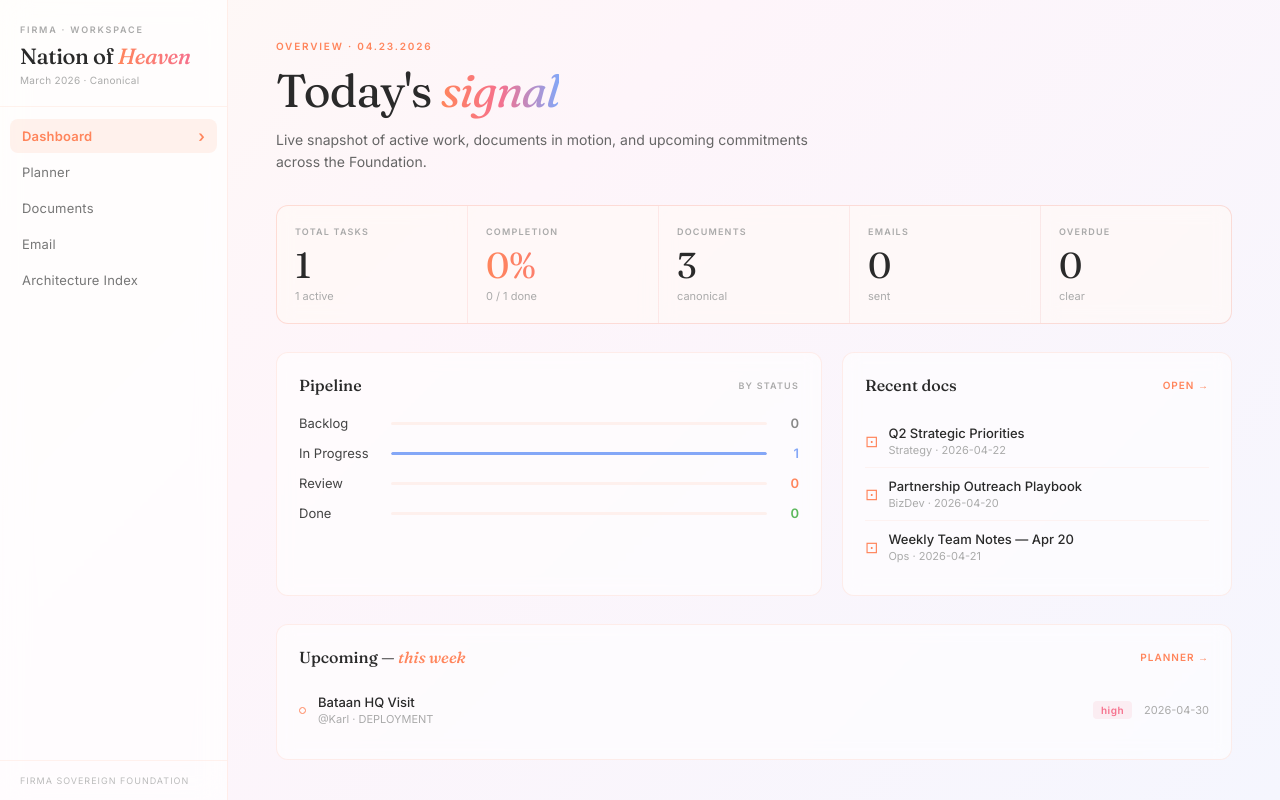
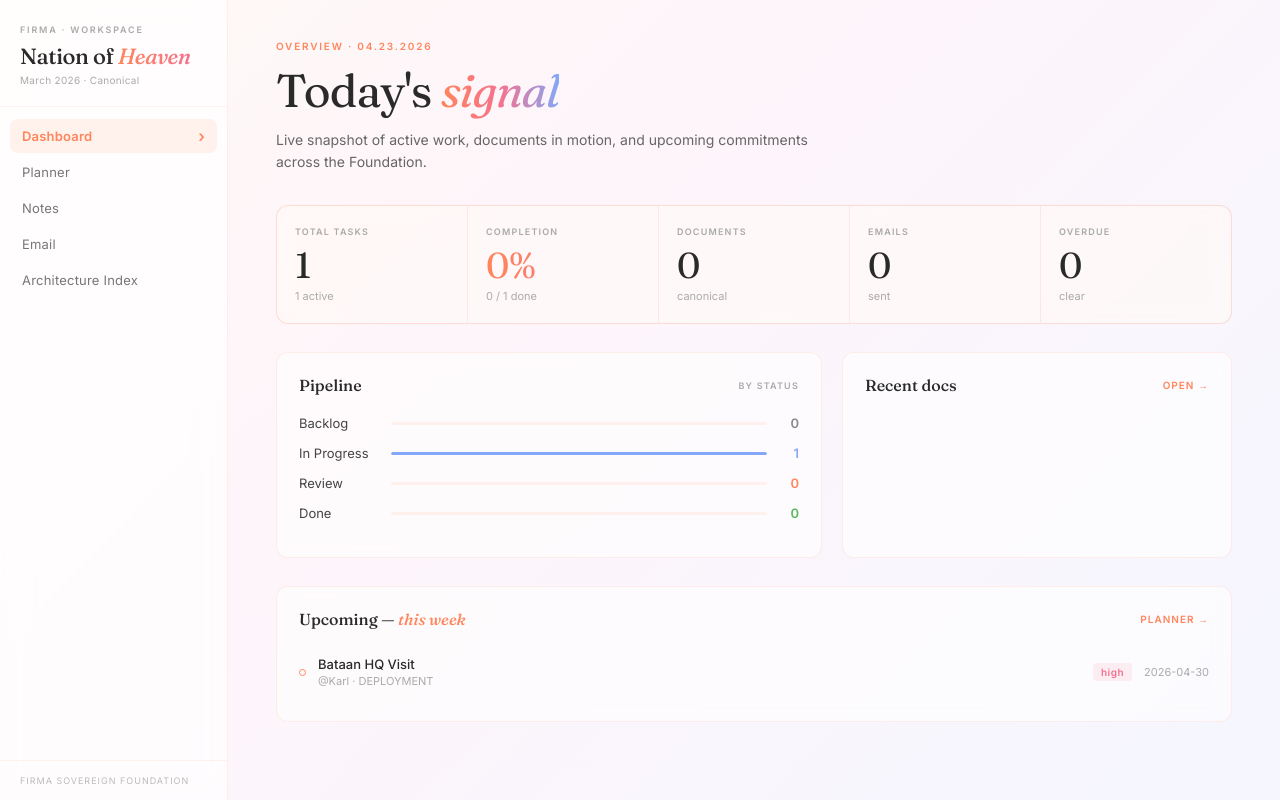
Before and after one commit to ksmntyt-max/firma-team-system, a React (Vite) app: page / in a window 1280 px wide. Built offline with nearby package versions, Linux system fonts and the light colour scheme.

Commit message:
fix: clear sample documents, rename Documents nav to Notes

```diff
--- a/src/App.jsx
+++ b/src/App.jsx
@@ -14,9 +14,6 @@ const INITIAL_TASKS = [
 ]
 
 const INITIAL_DOCUMENTS = [
-  { id: 1, title: 'Q2 Strategic Priorities', category: 'Strategy', badge: 'BRIEF', date: '2026-04-22', htmlContent: '<h2>Q2 Strategic Priorities</h2><p>This quarter we focus on three tracks: <strong>deployment</strong>, <strong>partnerships</strong>, and <strong>canonical documentation</strong>.</p><h3>Deployment</h3><p>Bataan Freeport activation, Africa corridor progress.</p><h3>Partnerships</h3><p>SRI integration, NSS co-development, Base membrane.</p>' },
-  { id: 2, title: 'Partnership Outreach Playbook', category: 'BizDev', badge: 'PLAYBOOK', date: '2026-04-20', htmlContent: '<h2>Partnership Outreach Playbook</h2><p>Framework for establishing and maintaining key partnerships across the Firma network.</p>' },
-  { id: 3, title: 'Weekly Team Notes — Apr 20', category: 'Ops', badge: 'NOTES', date: '2026-04-21', htmlContent: '<h2>Weekly Team Notes — Apr 20</h2><p>Team sync notes covering active deployments, blockers, and next steps.</p>' },
 ]
 
 // ── STRUCTURED ARCHITECTURE DOCS ──────────────────────────────────────────────
@@ -528,7 +525,7 @@ const TEXT_STYLES = ['Normal', 'Heading 1', 'Heading 2', 'Heading 3']
 const NAV_ITEMS = [
   { key: 'dashboard', label: 'Dashboard' },
   { key: 'planner', label: 'Planner' },
-  { key: 'notes', label: 'Documents' },
+  { key: 'notes', label: 'Notes' },
   { key: 'email', label: 'Email' },
   { key: 'atlas', label: 'Architecture Index' },
 ]
```
